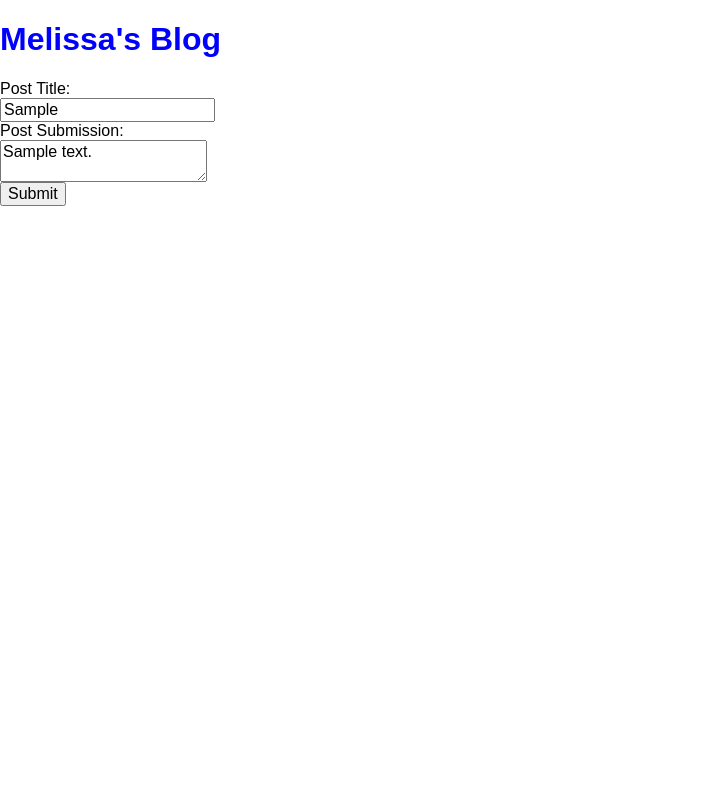
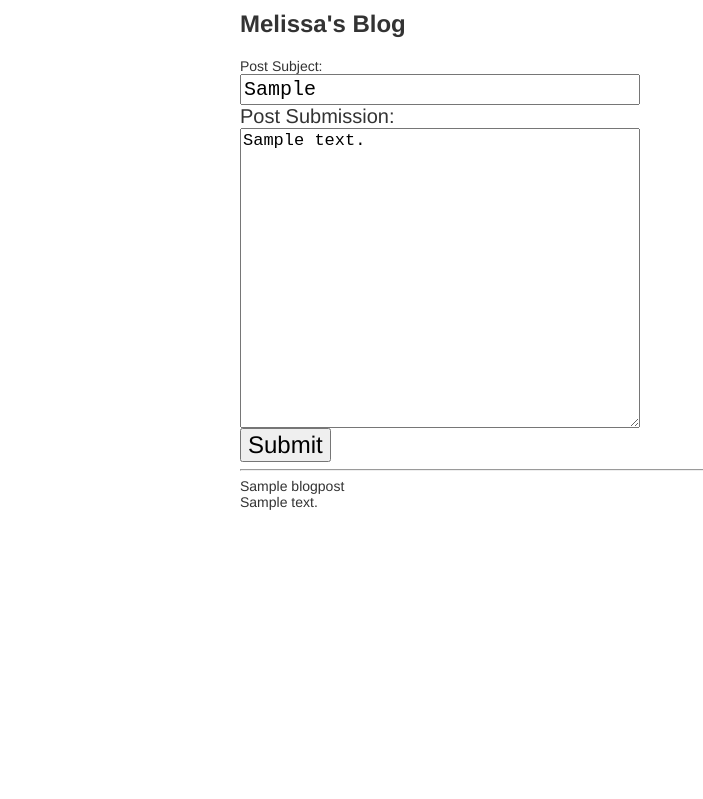
Before and after one commit to mschrum/build-a-blog, a Python web app: template templates/frontpage.html in a window 1280 px wide. Shown: the whole page, without its empty margins (0-703 px from the left). Run offline with Jinja, Linux system fonts and the light colour scheme; the template is opened without the code that fills it: most values are stand-ins (such as "Sample title", 1, 10 or a date in 2020).

Commit message:
Blog posts appearing on main page

```diff
--- a/app.yaml
+++ b/app.yaml
@@ -9,6 +9,9 @@ handlers:
   static_files: favicon.ico
   upload: favicon\.ico
 
+- url: /static
+  static_dir: static
+
 - url: .*
   script: main.app
 
--- a/css/styles.css
+++ /dev/null
@@ -1,6 +0,0 @@
-.error {
-        color: red;
-}
-h1 {
-    color: blue;
-}
--- /dev/null
+++ b/static/styles.css
@@ -0,0 +1,81 @@
+.error {
+        color: red;
+}
+body {
+    font-family: Helvetica, Arial, sans-serif;
+    font-size: 14px;
+
+    width: 800px;
+    margin: 0 auto;
+    padding: 10px;
+    color: #333;
+}
+
+h2 {
+    font-size: 24px;
+    font-weight: bold;
+    margin-bottom: 20px;
+}
+
+label {
+  display: block;
+  font-size: 20px;
+}
+
+label + label {
+    margin-top: 20px;
+}
+
+input[type=text] {
+    width: 400px;
+    font-size: 20px;
+    padding: 2px;
+    font-family: monospace;
+}
+
+textarea {
+  width: 400px;
+  height: 300px;
+  font-size: 17px;
+  font-family: monospace;
+}
+
+input[type=submit] {
+  font-size: 24px;
+}
+
+.main-title {
+    display: block;
+    color: #222;
+    font-size: 40px;
+    font-weight: bold;
+    text-align: center;
+    margin-bottom: 30px;
+    text-decoration: none;
+}
+
+.post + .post {
+    margin-top: 15px;
+}
+
+.post-heading {
+    position: relative;
+    border-bottom: 3px solid #666;
+}
+
+.post-title {
+    font-size: 24px;
+    font-weight: bold;
+}
+
+.post-date {
+    position: absolute;
+    right: 0px;
+    bottom: 0px;
+    color: #999;
+
+}
+
+.post-content {
+    margin-top: 5px;
+}
--- a/templates/base.html
+++ b/templates/base.html
@@ -2,12 +2,12 @@
 <!Doctype>
 <html>
     <head>
-        <link rel="stylesheet" type="text/css" href="../css/normalize.css">
-        <link rel="stylesheet" type="text/css" href="../css/styles.css">
+        <link type="text/css" rel="stylesheet" href="/static/normalize.css"/>
+        <link type="text/css" rel="stylesheet" href="/static/styles.css"/>
         <title>Build-A-Blog</title>
     </head>
     <body>
-        <h1>Melissa's Blog</h1>
+        <h2>Melissa's Blog</h2>
         {% block content %}
         {% endblock %}
     </body>
--- a/templates/frontpage.html
+++ b/templates/frontpage.html
@@ -3,14 +3,22 @@
 {% block content %}
 <form method="post">
     <lable>
-        <div>Post Title:</div>
-        <input type="text" name="title" value={{title}}>
+        <div>Post Subject:</div>
+        <input type="text" name="subject" value={{subject}}>
     </label>
     <label>
         <div>Post Submission:</div>
-        <textarea type="text" name="body">{{body}}</textarea>
+        <textarea name="content">{{content}}</textarea>
     </label>
     <div class = "error">{{error}}</div>
     <input type="submit" value = "Submit"/>
 </form>
+<hr/>
+  {% for blogpost in posts %}
+    <div class="content">
+        <div class="posts-subject">{{ blogpost.subject }}</div>
+        <div class="posts-content">{{ blogpost.content }}</div>
+    </div>
+  {% endfor %}
+
 {% endblock %}
```
Also changed, not shown: main.py (+21 -15 lines), favicon.ico, static/normalize.css (renamed from css/normalize.css), 1 other file.
